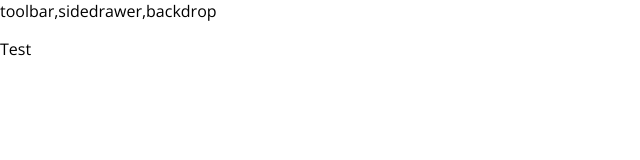
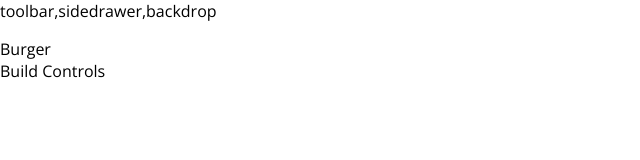
Before and after one commit to anukulSaini/BurgerBuilder-2, a React app in the folder burger-builder-2/: page / in a window 1280 px wide. Shown: the top 160 px of the page, without its empty margins (0-640 px from the left). Built offline with nearby package versions, Linux system fonts and the light colour scheme.

Commit message:
add some components

```diff
--- a/burger-builder-2/src/App.js
+++ b/burger-builder-2/src/App.js
@@ -1,14 +1,13 @@
 import React, { Component } from 'react';
 import Layout from './components/Layout/Layout';
+import BurgerBuilder from './containers/BurgerBuilder/BurgerBuilder';
 
 class App extends Component {
   render() {
     return (
       <div >
        <Layout>
-         <p>
-           Test
-         </p>
+         <BurgerBuilder></BurgerBuilder>
        </Layout>
       </div>
     );
--- /dev/null
+++ b/burger-builder-2/src/components/Layout/Layout.css
@@ -0,0 +1,3 @@
+.Content{
+    margin-top: 16px;
+}
--- a/burger-builder-2/src/components/Layout/Layout.js
+++ b/burger-builder-2/src/components/Layout/Layout.js
@@ -1,5 +1,7 @@
+
 import React  from 'react';
 import Aux from '../../hoc/Aux';
+import classes from './Layout.css';
 
 const layout = (props) => (
    <Aux>
@@ -7,7 +9,7 @@
           toolbar,sidedrawer,backdrop
     </div>
 
-    <main>
+    <main className={classes.Content}>
         {props.children}
     </main>
     </Aux>
--- /dev/null
+++ b/burger-builder-2/src/containers/BurgerBuilder/BurgerBuilder.js
@@ -0,0 +1,14 @@
+import React, { Component } from 'react';
+import Aux from '../../hoc/Aux';
+
+class BurgerBuilder extends Component {
+    state = {  }
+    render() {
+        return ( <Aux>
+            <div>Burger</div>
+            <div>Build Controls</div>
+        </Aux> );
+    }
+}
+
+export default BurgerBuilder;
```
Also changed, not shown: burger-builder-2/src/components/Layout/Burger/Burger.js (added).
